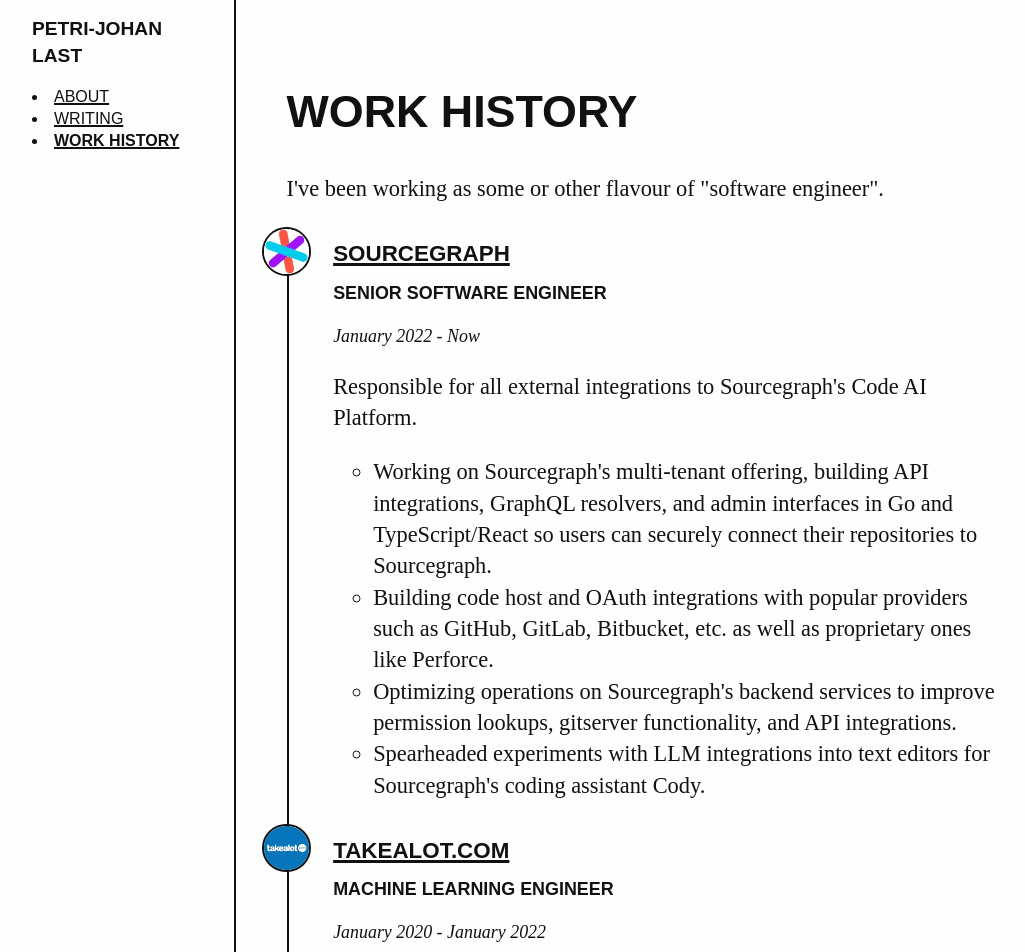
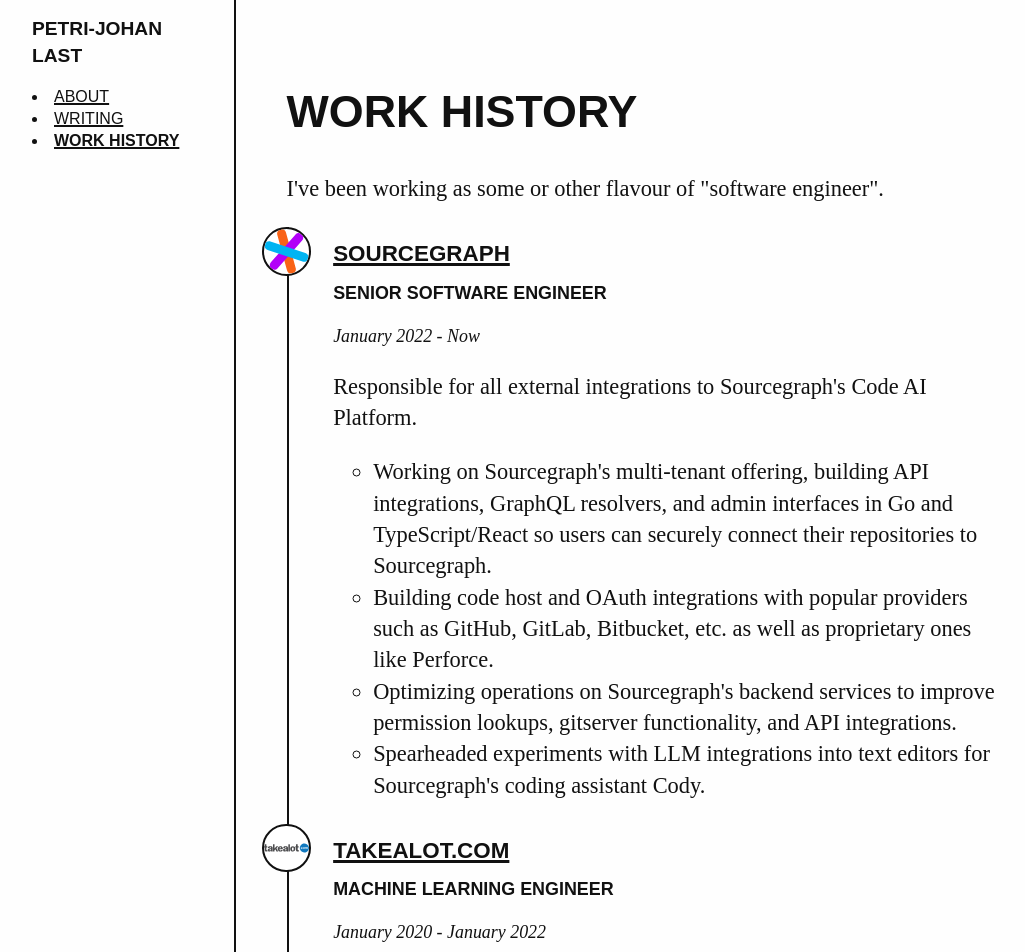
Before and after one commit to pjlast/pjlast.github.io, a plain HTML site: page work-history/index.html in a window 1280 px wide. Shown: the top 952 px of the page, without its empty margins (96-1121 px from the left). Drawn offline with Linux system fonts and the light colour scheme.

Commit message:
Use SVGs where possible

```diff
--- a/css/style.css
+++ b/css/style.css
@@ -152,6 +152,7 @@
     gap: 1rem;
 
     img {
+      background-color: white;
       height: 2rem;
       width: 2rem;
       border-style: solid;
@@ -185,6 +186,7 @@
 
     article {
       img {
+        background-color: white;
         height: 2rem;
         width: 2rem;
         border-style: solid;
--- a/work-history/index.html
+++ b/work-history/index.html
@@ -27,7 +27,7 @@
       <ul class="work-history" role="list">
         <li>
           <article>
-            <img src="../images/sourcegraph-small.webp" />
+            <img src="../images/sourcegraph.svg" />
             <div>
               <header>
                 <h1><a href="https://sourcegraph.com">Sourcegraph</a></h1>
@@ -68,7 +68,7 @@
         </li>
         <li>
           <article>
-            <img src="../images/takealot-small.webp" />
+            <img src="../images/takealot.svg" />
             <div>
               <header>
                 <h1><a href="https://www.takealot.com">takealot.com</a></h1>
```
Also changed, not shown: images/sourcegraph.svg (added), images/takealot.svg (added).
